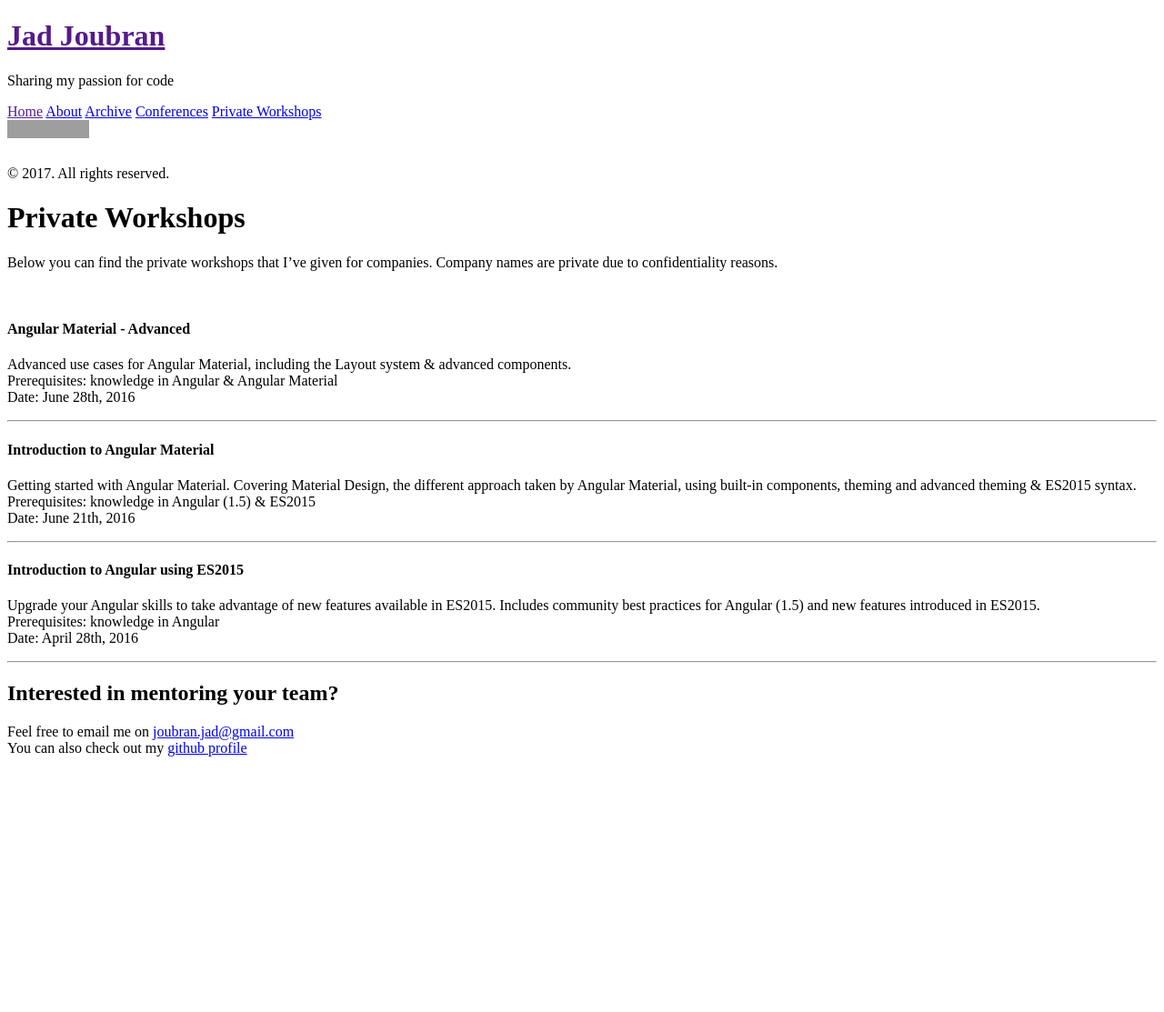
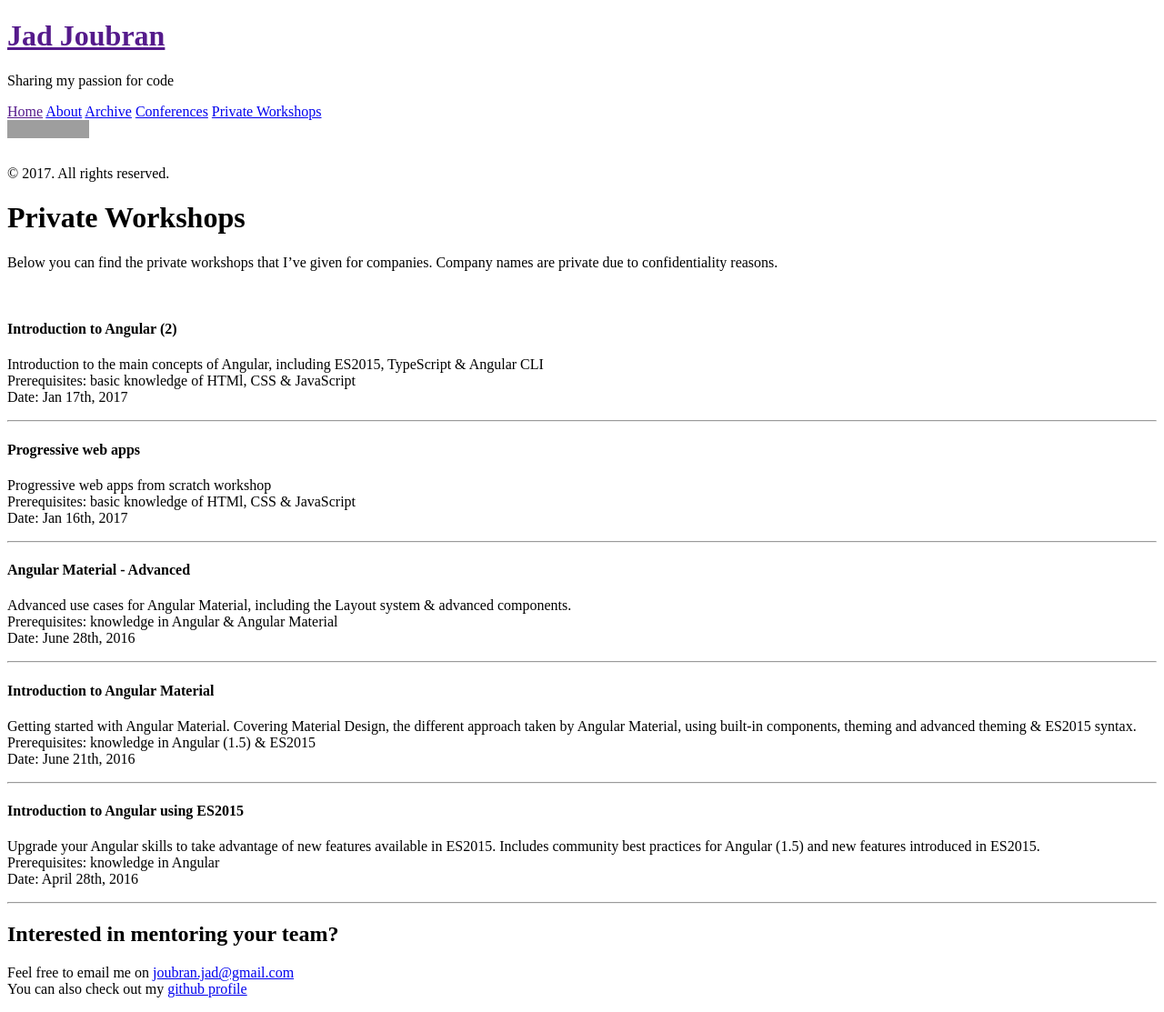
Before and after one commit to jadjoubran/blog, a Jekyll site: the page built from workshops.md, in a window 1280 px wide. Shown: the whole page at 91% size. Built offline with Jekyll 4.4.1, drawn with Linux system fonts in a browser that asks for light colours; before the commit the page ends 900 px from its top, so only the background shows below that; grey boxes are pictures that could not be loaded.

Commit message:
Update conferences & workshops

```diff
--- a/workshops.md
+++ b/workshops.md
@@ -6,6 +6,20 @@ title: Private Workshops
 Below you can find the private workshops that I've given for companies. Company names are private due to confidentiality reasons.
 
 <br>
+
+#### Introduction to Angular (2)
+Introduction to the main concepts of Angular, including ES2015, TypeScript & Angular CLI
+<span class="conferences-ref">Prerequisites:</span> basic knowledge of HTMl, CSS & JavaScript
+<span class="conferences-ref">Date:</span> Jan 17th, 2017
+
+<hr>
+
+#### Progressive web apps
+Progressive web apps from scratch workshop
+<span class="conferences-ref">Prerequisites:</span> basic knowledge of HTMl, CSS & JavaScript
+<span class="conferences-ref">Date:</span> Jan 16th, 2017
+
+<hr>
 
 #### Angular Material - Advanced
 Advanced use cases for Angular Material, including the Layout system & advanced components.
```
Also changed, not shown: conferences.md (+12 -11 lines).
